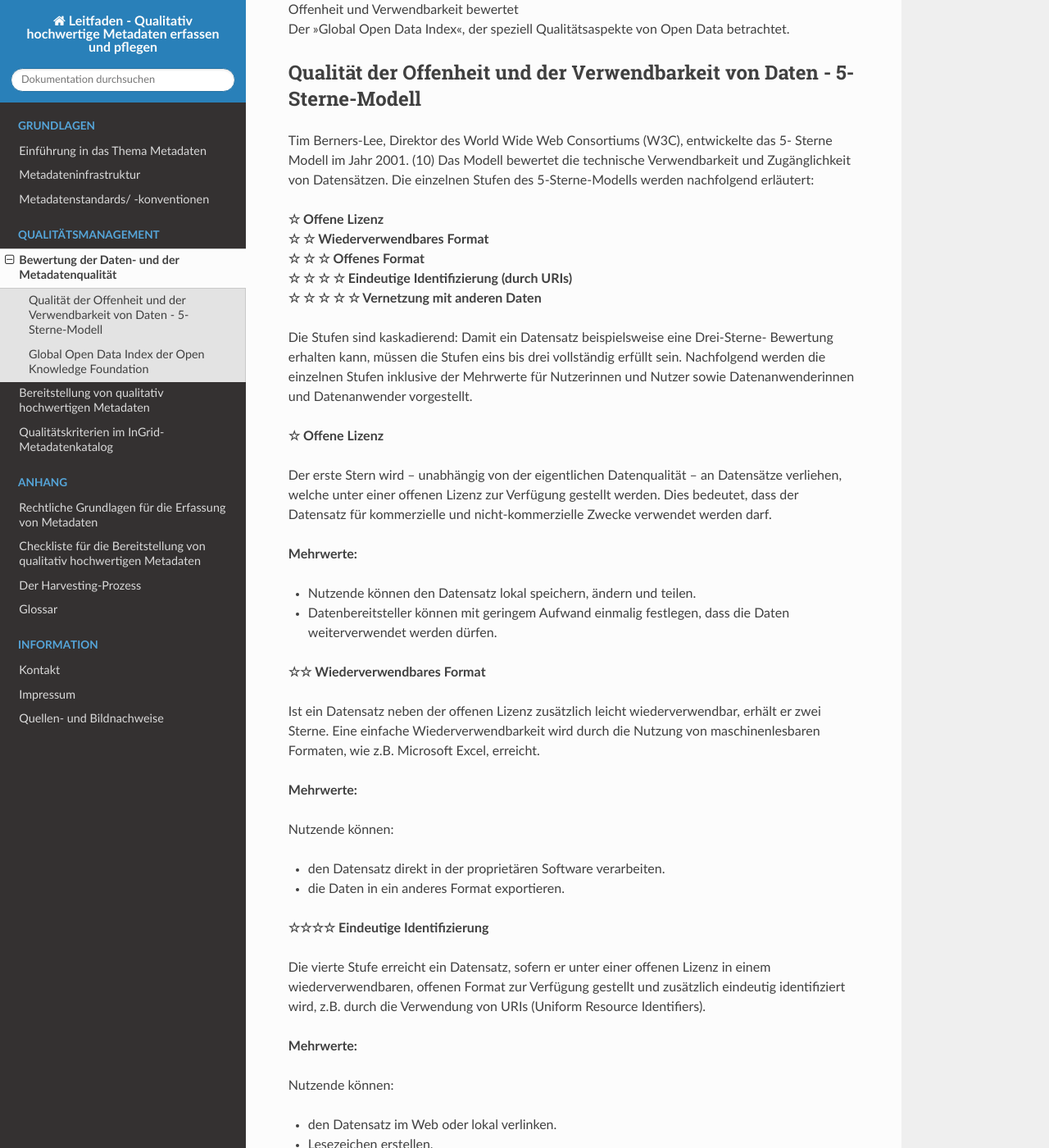
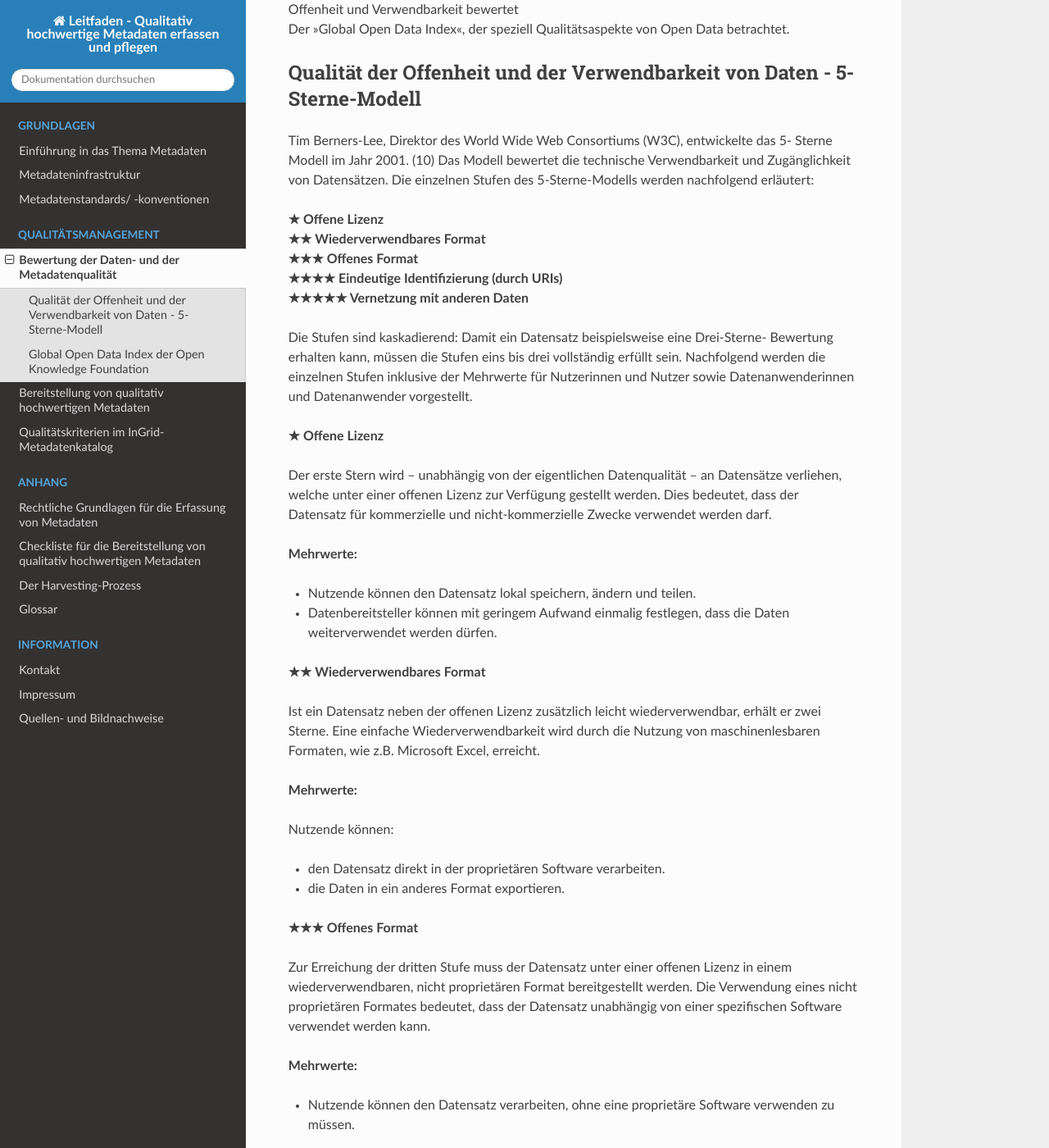
Before and after one commit to tomiwo/ingrid-mdk-st-high-quality-metadata, a Sphinx documentation site: the page built from docs/qualitaetsmanagement/bewertung.rst, in a window 1280 px wide and 1400 px high, scrolled down 328 px. Shown: the whole window at 82% size. Built offline with Sphinx 7.4.7 and the Read the Docs theme 3.1.0, drawn with Linux system fonts in a browser that asks for light colours; some of the changed text lies outside the part shown.

Commit message:
Update bewertung.rst

```diff
--- a/docs/qualitaetsmanagement/bewertung.rst
+++ b/docs/qualitaetsmanagement/bewertung.rst
@@ -17,17 +17,17 @@ Qualität der Offenheit und der Verwendbarkeit von Daten - 5-Sterne-Modell
 Tim Berners-Lee, Direktor des World Wide Web Consortiums (W3C), entwickelte das 5- Sterne Modell im Jahr 2001. (10) Das Modell bewertet die technische Verwendbarkeit und Zugänglichkeit von Datensätzen. Die einzelnen Stufen des 5-Sterne-Modells werden nachfolgend erläutert:
 
 
-| **☆ Offene Lizenz**
-| **☆ ☆ Wiederverwendbares Format**
-| **☆ ☆ ☆ Offenes Format**
-| **☆ ☆ ☆ ☆ Eindeutige Identifizierung (durch URIs)**
-| **☆ ☆ ☆ ☆ ☆ Vernetzung mit anderen Daten**
+| **★ Offene Lizenz**
+| **★★ Wiederverwendbares Format**
+| **★★★ Offenes Format**
+| **★★★★ Eindeutige Identifizierung (durch URIs)**
+| **★★★★★ Vernetzung mit anderen Daten**
 
 
 Die Stufen sind kaskadierend: Damit ein Datensatz beispielsweise eine Drei-Sterne- Bewertung erhalten kann, müssen die Stufen eins bis drei vollständig erfüllt sein. Nachfolgend werden die einzelnen Stufen inklusive der Mehrwerte für Nutzerinnen und Nutzer sowie Datenanwenderinnen und Datenanwender vorgestellt.
 
 
-**☆ Offene Lizenz**
+**★ Offene Lizenz**
 
 Der erste Stern wird – unabhängig von der eigentlichen Datenqualität – an Datensätze verliehen, welche unter einer offenen Lizenz zur Verfügung gestellt werden. Dies bedeutet, dass der Datensatz für kommerzielle und nicht-kommerzielle Zwecke verwendet werden darf.
 
@@ -39,7 +39,7 @@ Der erste Stern wird – unabhängig von der eigentlichen Datenqualität – an
 
 
 
-**☆☆ Wiederverwendbares Format**
+**★★ Wiederverwendbares Format**
 
 Ist ein Datensatz neben der offenen Lizenz zusätzlich leicht wiederverwendbar, erhält er zwei Sterne. Eine einfache Wiederverwendbarkeit wird durch die Nutzung von maschinenlesbaren Formaten, wie z.B. Microsoft Excel, erreicht.
 
@@ -52,8 +52,16 @@ Nutzende können:
 - die Daten in ein anderes Format exportieren.
 
 
+**★★★ Offenes Format**
 
-**☆☆☆☆ Eindeutige Identifizierung**
+Zur Erreichung der dritten Stufe muss der Datensatz unter einer offenen Lizenz in einem wiederverwendbaren, nicht proprietären Format bereitgestellt werden. Die Verwendung eines nicht proprietären Formates bedeutet, dass der Datensatz unabhängig von einer spezifischen Software verwendet werden kann.
+
+**Mehrwerte:**
+
+- Nutzende können den Datensatz verarbeiten, ohne eine proprietäre Software verwenden zu müssen.
+
+
+**★★★★ Eindeutige Identifizierung**
 
 Die vierte Stufe erreicht ein Datensatz, sofern er unter einer offenen Lizenz in einem wiederverwendbaren, offenen Format zur Verfügung gestellt und zusätzlich eindeutig identifiziert wird, z.B. durch die Verwendung von URIs (Uniform Resource Identifiers).
 
@@ -76,7 +84,7 @@ Datenbereitsteller können:
 - Verlinkungen von anderen Datenherausgebern zu den Daten erhalten.
 
 
-**☆☆☆☆☆ Vernetzung mit anderen Daten**
+**★★★★★ Vernetzung mit anderen Daten**
 
 Ein Datensatz erreicht die letzte Stufe, wenn alle vorherigen Stufen erreicht wurden und zusätzlich eine Verlinkung der Daten mit anderen Daten erfolgt. Diese Verlinkung ermöglicht es, den Datensatz in einen Kontext zu stellen und zwischen verschiedenen Datenpunkten zu navigieren.
 
```
